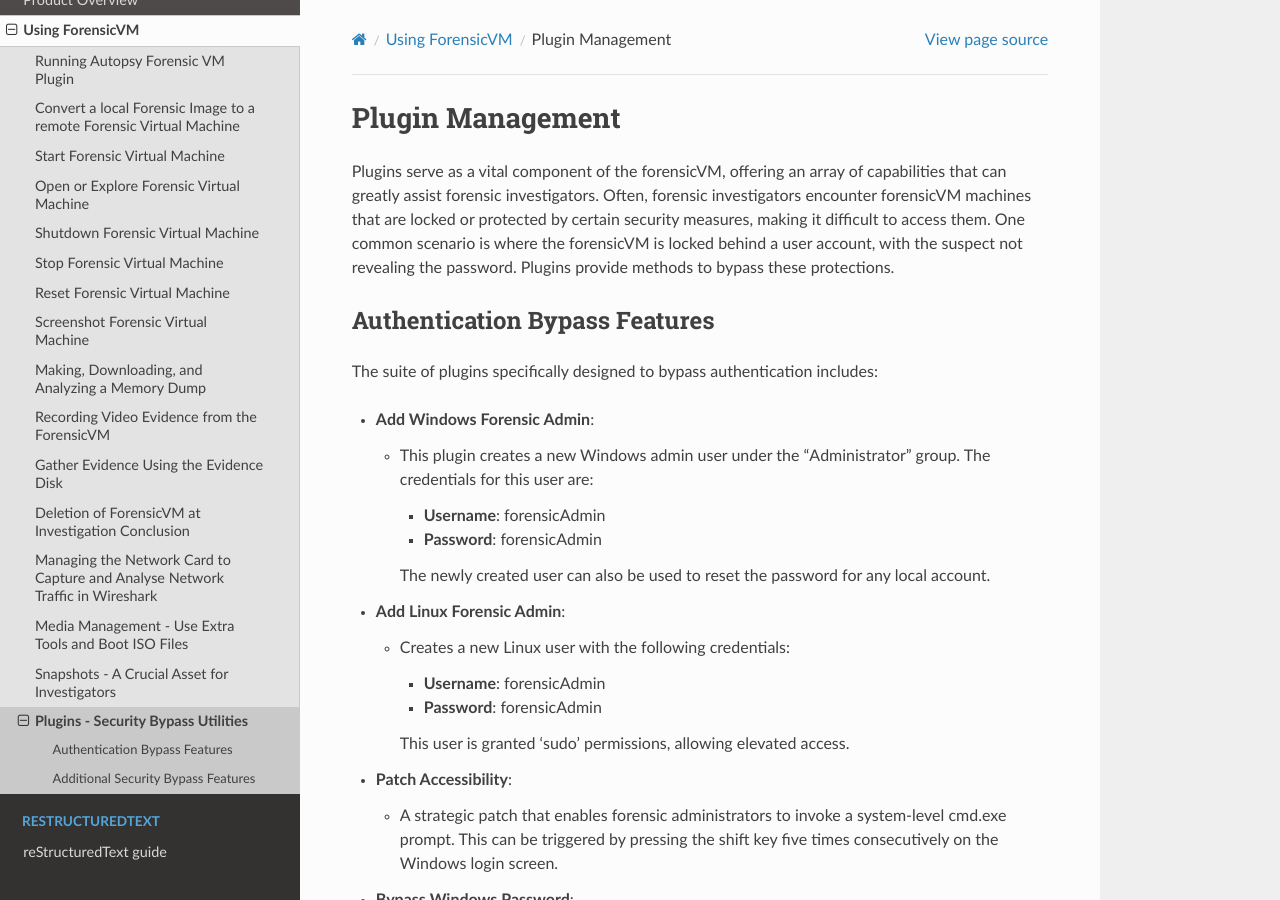
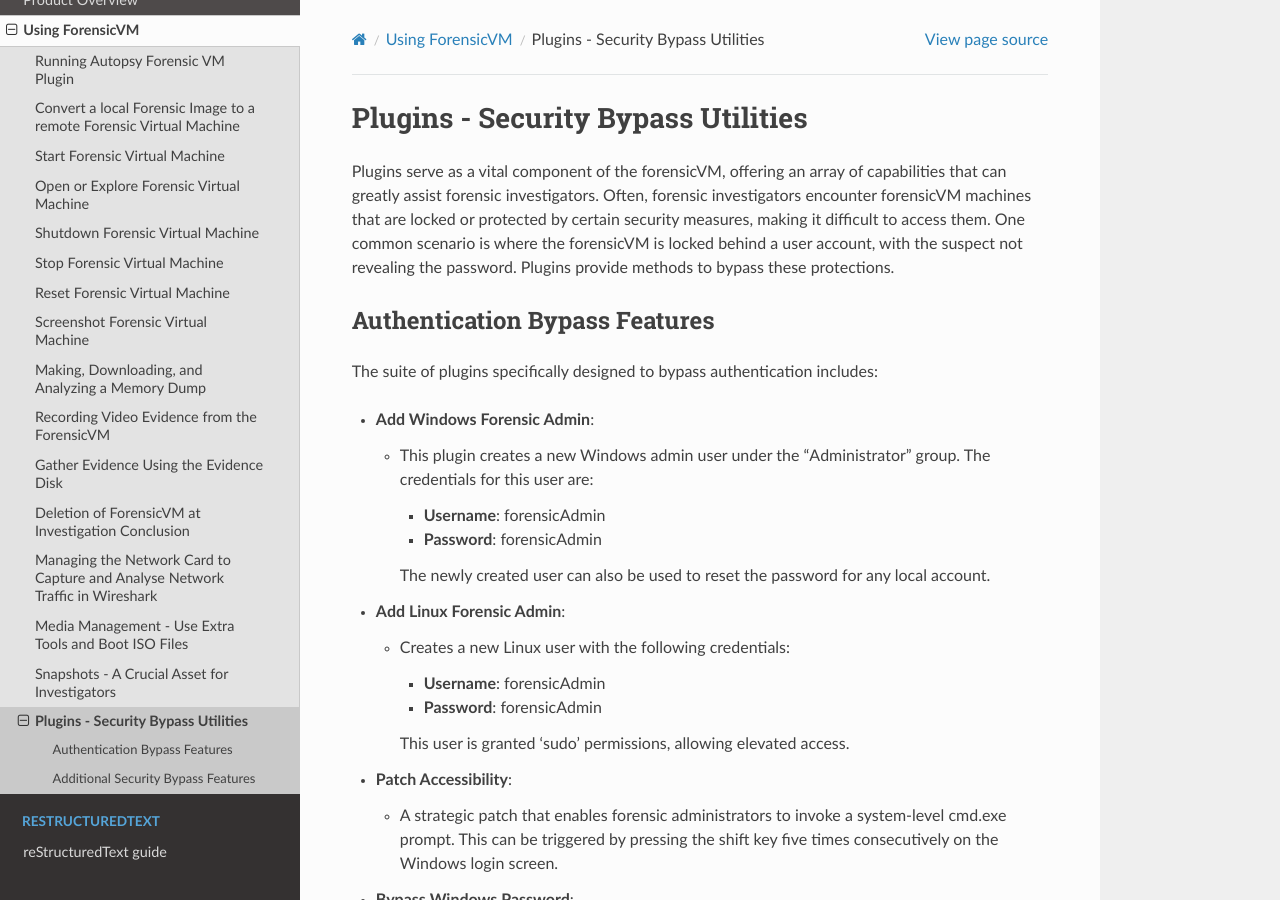
Before and after one commit to nunomourinho/forensicVmAutopsyUserManual, a Sphinx documentation site: the page built from docs/user/plugin_management.rst, in a window 1280 px wide and 900 px high. Built offline with Sphinx 7.4.7 and the Read the Docs theme 2.0.0, drawn with Linux system fonts in a browser that asks for light colours; pages that are not in the unit, such as notebooks, are missing from menus.

Commit message:
Update plugin_management.rst

```diff
--- a/docs/user/plugin_management.rst
+++ b/docs/user/plugin_management.rst
@@ -1,5 +1,5 @@
-Plugin Management
-=================
+Plugins - Security Bypass Utilities
+=====================================
 
 Plugins serve as a vital component of the forensicVM, offering an array of capabilities that can greatly assist forensic investigators. Often, forensic investigators encounter forensicVM machines that are locked or protected by certain security measures, making it difficult to access them. One common scenario is where the forensicVM is locked behind a user account, with the suspect not revealing the password. Plugins provide methods to bypass these protections.
 
```
